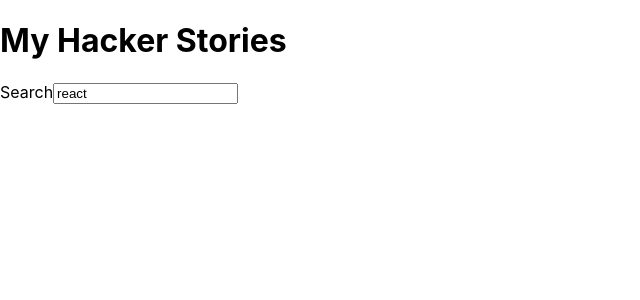
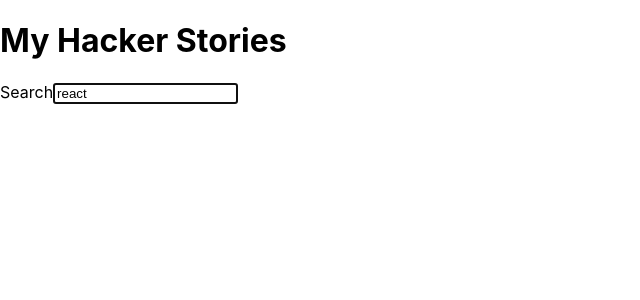
Before and after one commit to bishwasgiri/react-notes, a React (Create React App) app: page / in a window 1280 px wide. Shown: the top 300 px of the page, without its empty margins (0-640 px from the left). Built offline with nearby package versions, Linux system fonts and the light colour scheme.

Commit message:
14.Imperative approach

```diff
--- a/src/App.js
+++ b/src/App.js
@@ -56,6 +56,8 @@ const App = () => {
         id="search"
         // label="Search"
         value = {searchTerm}
+        // autoFocus // declarative way
+        isFocused  // imperative way(isFocused is equal to isFocused = true)
         onInputChange = {handleSearch}
       >
         Search
--- a/src/InputWithLabel.js
+++ b/src/InputWithLabel.js
@@ -1,12 +1,28 @@
-const InputWithLabel = ({id,children,value,onInputChange}) => {
+import { useEffect, useRef } from "react";
+const InputWithLabel = ({id,children,value,isFocused,onInputChange}) => {
+
+    // imperative way of programming(tells not what to do but how to do it)
+    // A.
+    const inputRef = useRef();
+
+    // C.
+    useEffect(()=>{
+        if(isFocused && inputRef.current){
+            // D
+            inputRef.current.focus();
+        }
+    },[isFocused]);
+
     return (
         <>
             <label htmlFor={id}>{children}</label>
             <input
                 type="text"
+                ref = {inputRef} // B.
                 id= {id}
                 value = {value}
                 onChange = {onInputChange}
+                autoFocus = {isFocused}
             />
         </>
      );
```
